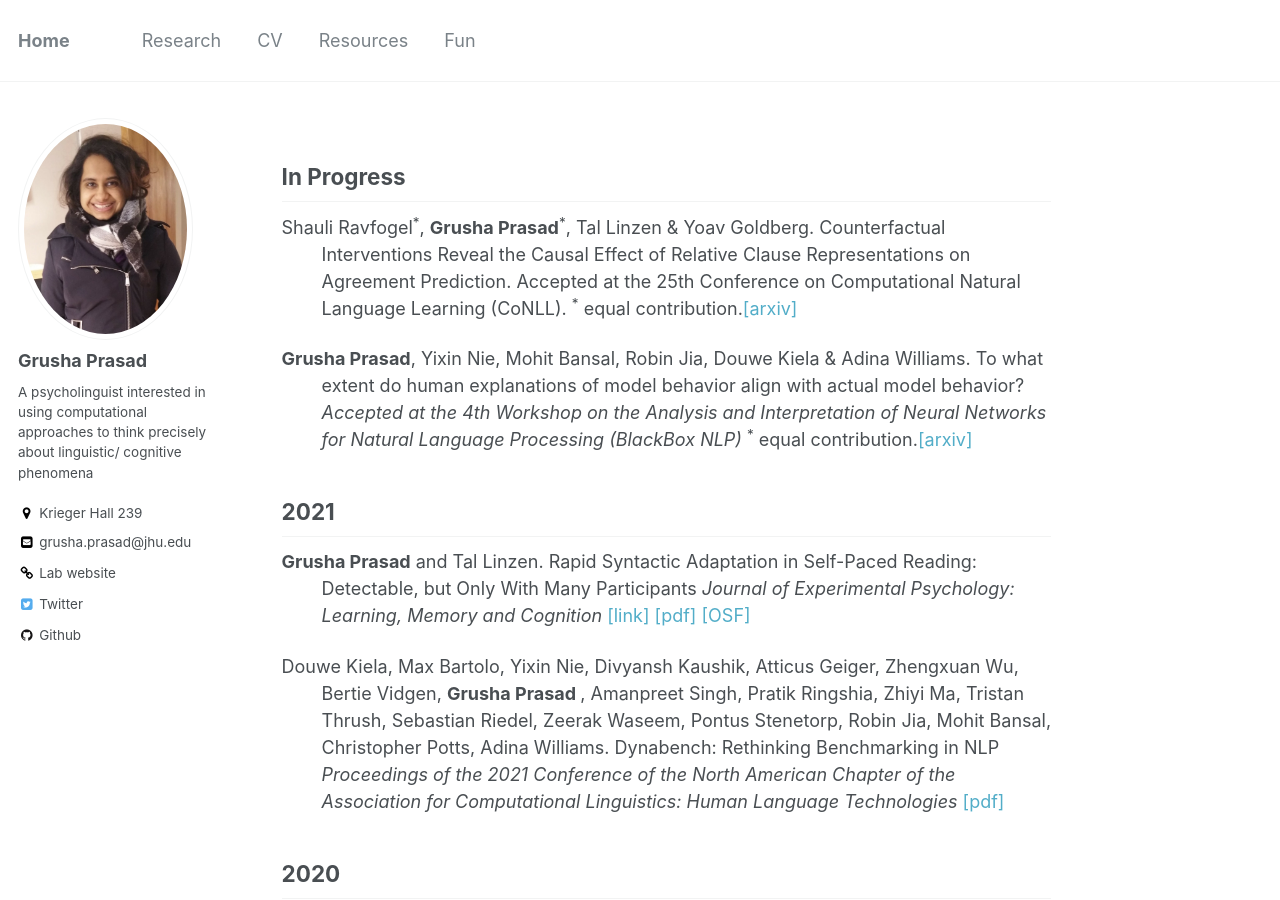
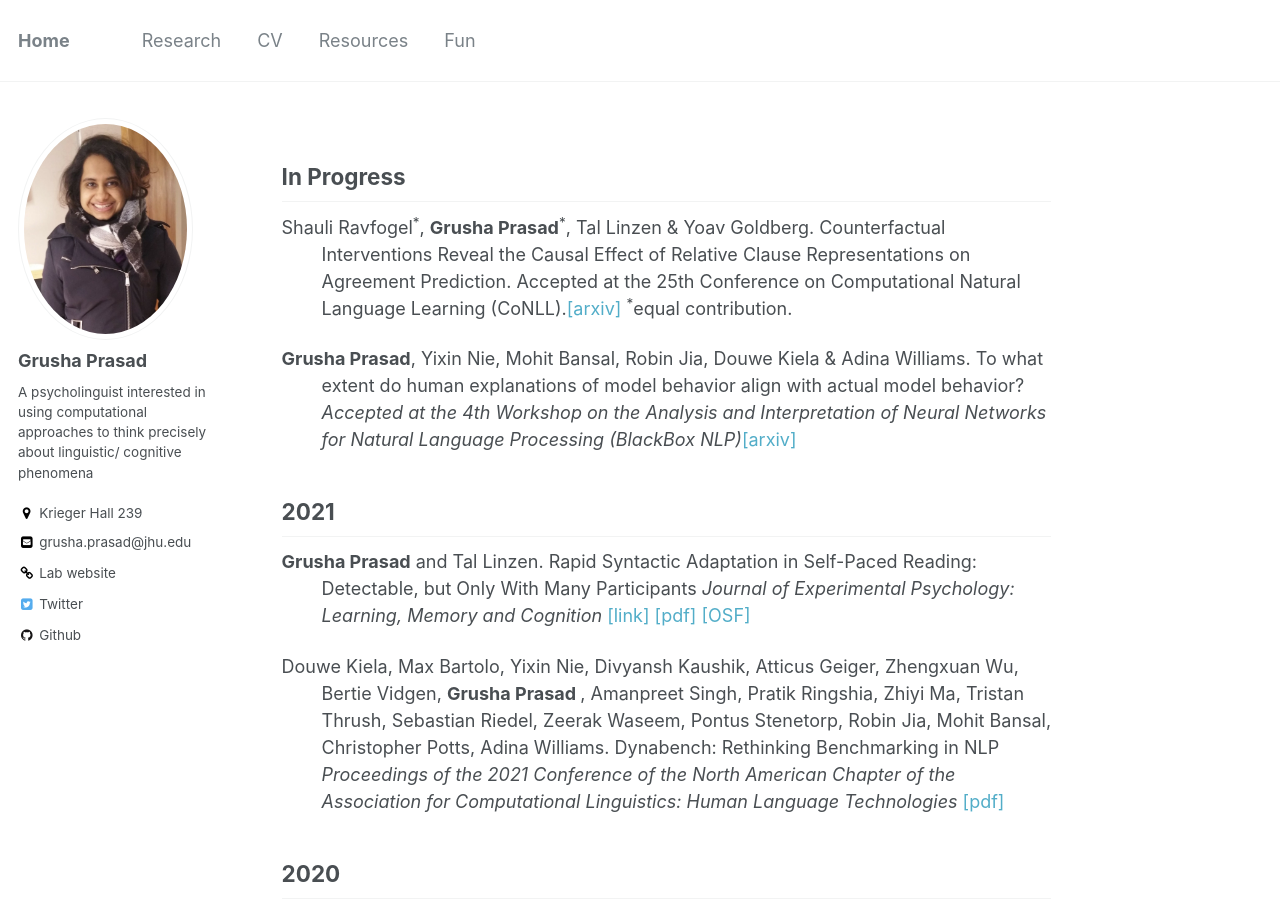
Before and after one commit to grushaprasad/grushaprasad.github.io, a Jekyll site: the page built from _pages/research.html, in a window 1280 px wide and 900 px high. Built offline with Jekyll 4.4.1, drawn with Linux system fonts in a browser that asks for light colours.

Commit message:
editing research

```diff
--- a/_pages/research.html
+++ b/_pages/research.html
@@ -6,12 +6,12 @@ permalink: /research/
 <h2> In Progress </h2>
 
 <p style="margin-left: 40px;text-indent: -40px;">
-    Shauli Ravfogel<sup>*</sup>, <b>Grusha Prasad</b><sup>*</sup>, Tal Linzen & Yoav Goldberg. Counterfactual Interventions Reveal the Causal Effect of Relative Clause Representations on Agreement Prediction. Accepted at the 25th Conference on Computational Natural Language Learning (CoNLL). <sup>*</sup> equal contribution.<a href= "https://arxiv.org/abs/2105.06965" target = "_blank">[arxiv]</a>
+    Shauli Ravfogel<sup>*</sup>, <b>Grusha Prasad</b><sup>*</sup>, Tal Linzen & Yoav Goldberg. Counterfactual Interventions Reveal the Causal Effect of Relative Clause Representations on Agreement Prediction. Accepted at the 25th Conference on Computational Natural Language Learning (CoNLL).<a href= "https://arxiv.org/abs/2105.06965" target = "_blank">[arxiv]</a> <sup>*</sup>equal contribution.
 </p>
 
 
 <p style="margin-left: 40px;text-indent: -40px;">
-    <b>Grusha Prasad</b>, Yixin Nie, Mohit Bansal, Robin Jia, Douwe Kiela & Adina Williams. To what extent do human explanations of model behavior align with actual model behavior? <i>Accepted at the 4th Workshop on the Analysis and Interpretation of Neural Networks for Natural Language Processing (BlackBox NLP)</i> <sup>*</sup> equal contribution.<a href= "https://arxiv.org/abs/2012.13354" target = "_blank">[arxiv]</a>
+    <b>Grusha Prasad</b>, Yixin Nie, Mohit Bansal, Robin Jia, Douwe Kiela & Adina Williams. To what extent do human explanations of model behavior align with actual model behavior? <i>Accepted at the 4th Workshop on the Analysis and Interpretation of Neural Networks for Natural Language Processing (BlackBox NLP)</i><a href= "https://arxiv.org/abs/2012.13354" target = "_blank">[arxiv]</a>
 </p>
 
 <h2> 2021 </h2>
```
